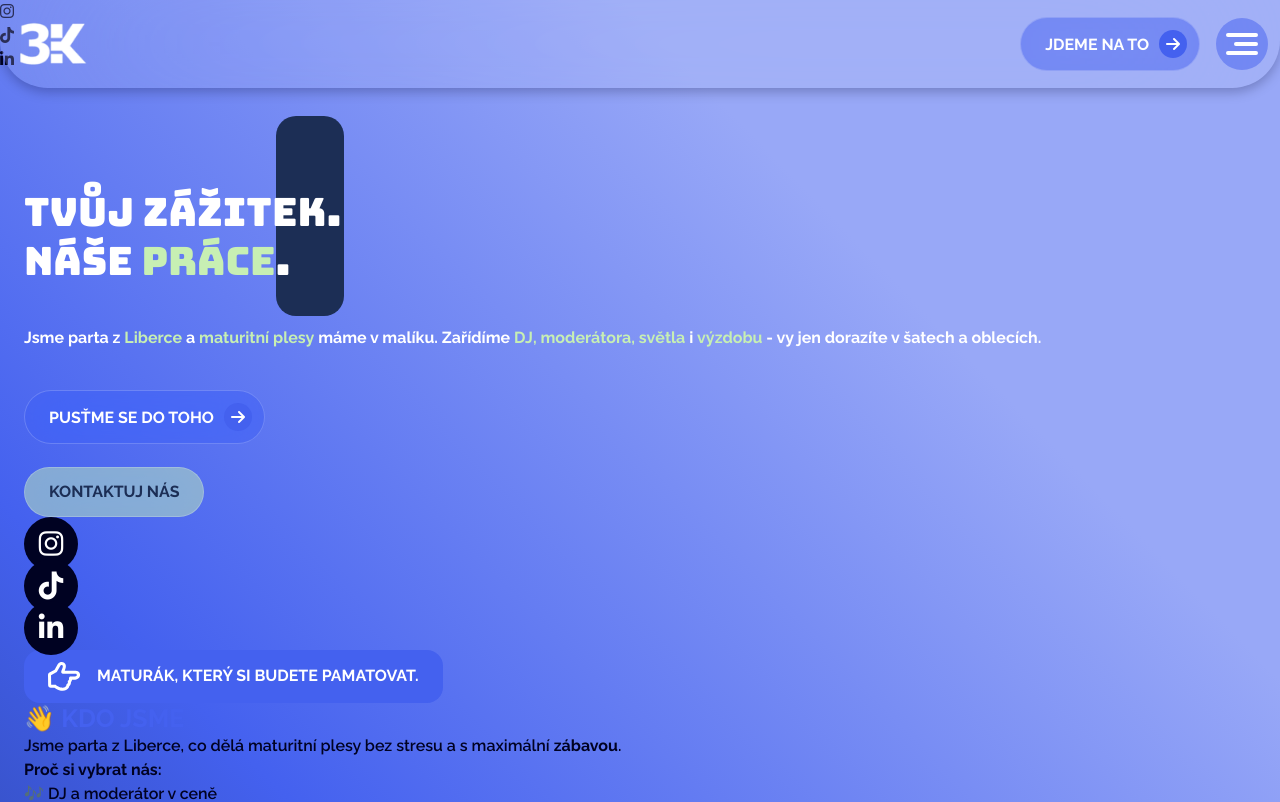
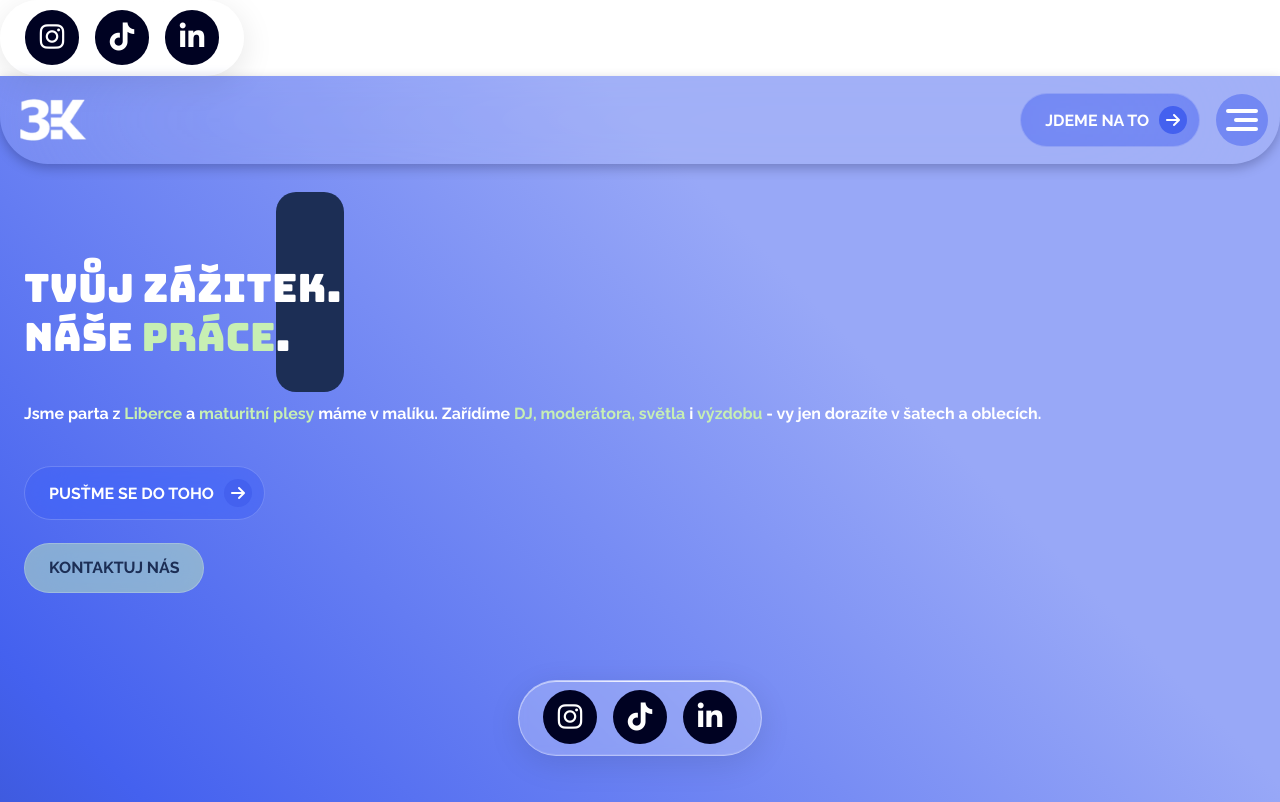
Before and after one commit to bobcermak/3kprods.cz, a Next.js app: page / in a window 1280 px wide. Shown: the top 802 px of the page. Built offline with nearby package versions, Linux system fonts and the light colour scheme.

Commit message:
Enhance layout and social media links: implement glassmorphism effect for social media icons, improve styling for better user interaction, and adjust header text alignment.

```diff
--- a/app/globals.css
+++ b/app/globals.css
@@ -95,3 +95,48 @@ body {
     box-shadow: none;
   }
 }
+
+/*Glassmorphism background*/
+
+.glass {
+  background: rgba(255, 255, 255, 0.2);
+  backdrop-filter: blur(5px);
+  -webkit-backdrop-filter: blur(5px);
+  box-shadow:
+    0 8px 32px rgba(0, 0, 0, 0.1),
+    inset 0 1px 0 rgba(255, 255, 255, 0.5),
+    inset 0 -1px 0 rgba(255, 255, 255, 0.1),
+    inset 0 0 60px 30px rgba(255, 255, 255, 0.05);
+  position: relative;
+  overflow: hidden;
+}
+
+.glass::before {
+  content: '';
+  position: absolute;
+  top: 0;
+  left: 0;
+  right: 0;
+  height: 1px;
+  background: linear-gradient(
+      90deg,
+      transparent,
+      rgba(255, 255, 255, 0.8),
+      transparent
+  );
+}
+
+.glass::after {
+  content: '';
+  position: absolute;
+  top: 0;
+  left: 0;
+  width: 1px;
+  height: 100%;
+  background: linear-gradient(
+      180deg,
+      rgba(255, 255, 255, 0.8),
+      transparent,
+      rgba(255, 255, 255, 0.3)
+  );
+}
--- a/app/layout.tsx
+++ b/app/layout.tsx
@@ -1,6 +1,5 @@
 import { H2, H3, P, Ul, Li, Button, NewsletterForm, FooterCredits } from "@/components";
 import Image from "next/image";
-import Link from "next/link";
 import type { Metadata } from "next";
 import "./globals.css";
 
@@ -68,10 +67,10 @@ export default function RootLayout({
         />
     </head>
     <body>
-      <Ul className="absolute">
-        <Li><Link href="https://www.instagram.com/3kprods/"><i className="fa-brands fa-instagram"></i></Link></Li>
-        <Li><Link href="https://www.tiktok.com/@3kprods"><i className="fa-brands fa-tiktok"></i></Link></Li>
-        <Li><Link href="https://www.linkedin.com/company/3kprods/"><i className="fa-brands fa-linkedin-in"></i></Link></Li>
+      <Ul className="absolute flex gap-4 px-6 py-4 w-fit border border-white/40 rounded-full glass">
+        <Li><a target="_blank" className="text-white text-[28px] bg-dark px-[14.75px] hover:text-dark hover:bg-white active:text-dark active:bg-white transition-all duration-250 py-[10.6px] rounded-full" href="https://www.instagram.com/3kprods/"><i className="fa-brands fa-instagram"></i></a></Li>
+        <Li><a target="_blank" className="text-white text-[28px] bg-dark px-[14.75px] hover:text-dark hover:bg-white active:text-dark active:bg-white transition-all duration-250 py-[10.6px] rounded-full" href="https://www.tiktok.com/@3kprods"><i className="fa-brands fa-tiktok"></i></a></Li>
+        <Li><a target="_blank" className="text-white text-[28px] bg-dark px-[14.75px] hover:text-dark hover:bg-white active:text-dark active:bg-white transition-all duration-250 py-[10.6px] rounded-full" href="https://www.linkedin.com/company/3kprods/"><i className="fa-brands fa-linkedin-in"></i></a></Li>
       </Ul>
       {children}
       <footer>
--- a/app/page.tsx
+++ b/app/page.tsx
@@ -17,7 +17,7 @@ const Home = () => {
         <section className="mt-47 mx-6" id="welcome">
           <div className="flex flex-col gap-10">
             <header className="flex flex-col gap-10">
-              <H1 size="text-title" color="text-white" className="relative w-[320px] laptop:max-w-188 after:content[''] after:absolute after:right-0 after:bottom-[-30px] after:bg-blue after:w-[68px] after:h-[200px] after:rounded-[20px] z-1 after:-z-1">Tvůj zážitek. Náše <span className="text-green">práce</span>.</H1>
+              <H1 size="text-title" color="text-white" className="relative w-[319.5px] laptop:max-w-188 after:content[''] after:absolute after:right-0 after:bottom-[-30px] after:bg-blue after:w-[68px] after:h-[200px] after:rounded-[20px] z-1 after:-z-1">Tvůj zážitek. Náše <span className="text-green">práce</span>.</H1>
               <P color="text-white" weight="font-bold">Jsme parta z <strong className="text-green">Liberce</strong> a <strong className="text-green">maturitní plesy</strong> máme v malíku. Zařídíme <strong className="text-green">DJ, moderátora, světla</strong> i <strong className="text-green">výzdobu</strong> - vy jen dorazíte v šatech a oblecích.</P>
             </header>
             <Ul className="flex flex-col gap-4">
@@ -25,10 +25,10 @@ const Home = () => {
               <Li><Button href="#contact-us" variant="secondary" isArrow={false}>Kontaktuj nás</Button></Li>
             </Ul>
           </div>
-          <Ul>
-            <Li><Link className="text-white text-[28px] bg-dark px-[14.75px] py-[10.6px] rounded-full" href="https://www.instagram.com/3kprods/"><i className="fa-brands fa-instagram"></i></Link></Li>
-            <Li><Link className="text-white text-[28px] bg-dark px-[14.75px] py-[10.6px] rounded-full" href="https://www.tiktok.com/@3kprods"><i className="fa-brands fa-tiktok"></i></Link></Li>
-            <Li><Link className="text-white text-[28px] bg-dark px-[14.75px] py-[10.6px] rounded-full" href="https://www.linkedin.com/company/3kprods/"><i className="fa-brands fa-linkedin-in"></i></Link></Li>
+          <Ul className="flex gap-4 mx-auto mt-20 mb-[116px] px-6 py-4 w-fit border border-white/40 rounded-full glass">
+            <Li><a target="_blank" className="text-white text-[28px] bg-dark px-[14.75px] hover:text-dark hover:bg-white active:text-dark active:bg-white transition-all duration-250 py-[10.6px] rounded-full" href="https://www.instagram.com/3kprods/"><i className="fa-brands fa-instagram"></i></a></Li>
+            <Li><a target="_blank" className="text-white text-[28px] bg-dark px-[14.75px] hover:text-dark hover:bg-white active:text-dark active:bg-white transition-all duration-250 py-[10.6px] rounded-full" href="https://www.tiktok.com/@3kprods"><i className="fa-brands fa-tiktok"></i></a></Li>
+            <Li><a target="_blank" className="text-white text-[28px] bg-dark px-[14.75px] hover:text-dark hover:bg-white active:text-dark active:bg-white transition-all duration-250 py-[10.6px] rounded-full" href="https://www.linkedin.com/company/3kprods/"><i className="fa-brands fa-linkedin-in"></i></a></Li>
           </Ul>
           <div>
             <article>
```
